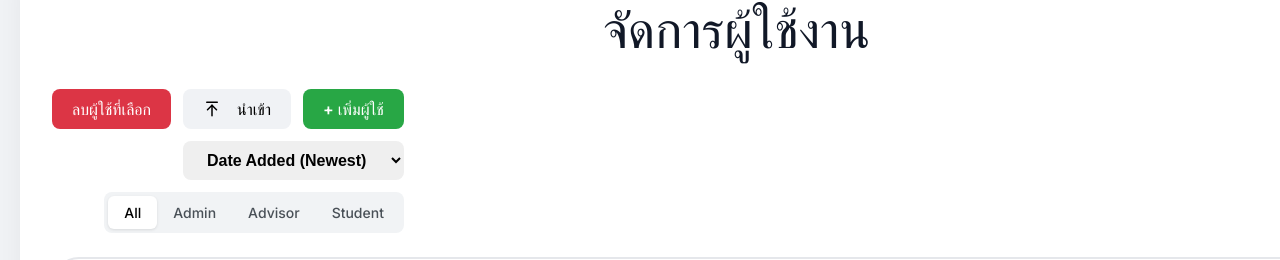
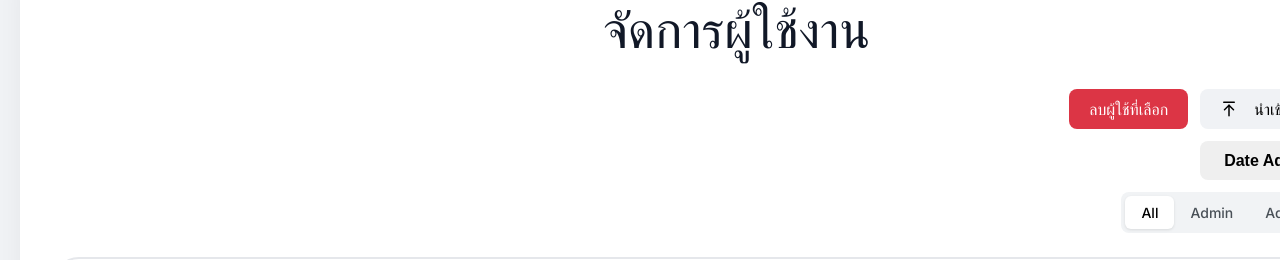
Before and after one commit to kaitod123/my_firstproject, a React (Vite) app: page /UserManagement in a window 1280 px wide. Shown: the part 235-495 px from the top of the page. Built offline with nearby package versions, Linux system fonts and the light colour scheme; no server answers.

Commit message:
Edit import styles222222222

```diff
--- a/src/styles/UserManagement.module.css
+++ b/src/styles/UserManagement.module.css
@@ -61,6 +61,7 @@ h1 {
     justify-content: space-between; /* แยกซ้าย-ขวา */
     align-items: flex-start; /* (แก้ไข) เปลี่ยนเป็น flex-start เพื่อให้ด้านขวาเริ่มจากด้านบน */
     margin-bottom: 1.5rem; /* เว้นระยะก่อนช่องค้นหา */
+    float: right;
 }
 
 /* (แก้ไข) เปลี่ยน .rightControls เป็น .rightColumn */
```
